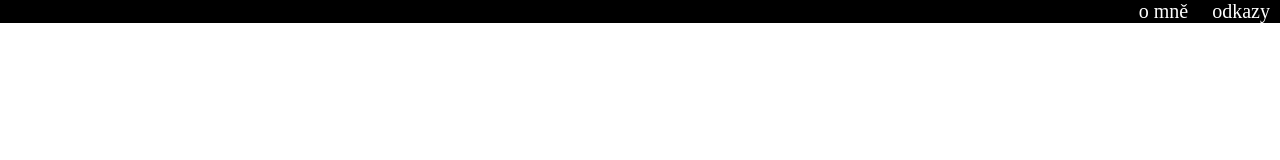
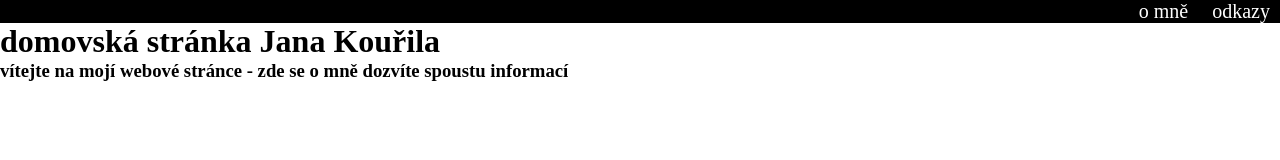
Before and after one commit to JanKourilinfis/random_osobni_prace, a plain HTML site: page index.html in a window 1280 px wide. Drawn offline with Linux system fonts and the light colour scheme.

Commit message:
druhy update

```diff
--- a/index.html
+++ b/index.html
@@ -13,5 +13,8 @@
         <a href="links.html"><li>odkazy</li></a>
       </ul>
       </nav>
+      <h1 class="uvod">domovská stránka Jana Kouřila</h1>
+      <h3 class="zprava">vítejte na mojí webové stránce - zde se o mně dozvíte spoustu informací</h3>
+
 </body>
 </html>
```
Also changed, not shown: index.css (line endings or trailing spaces).
